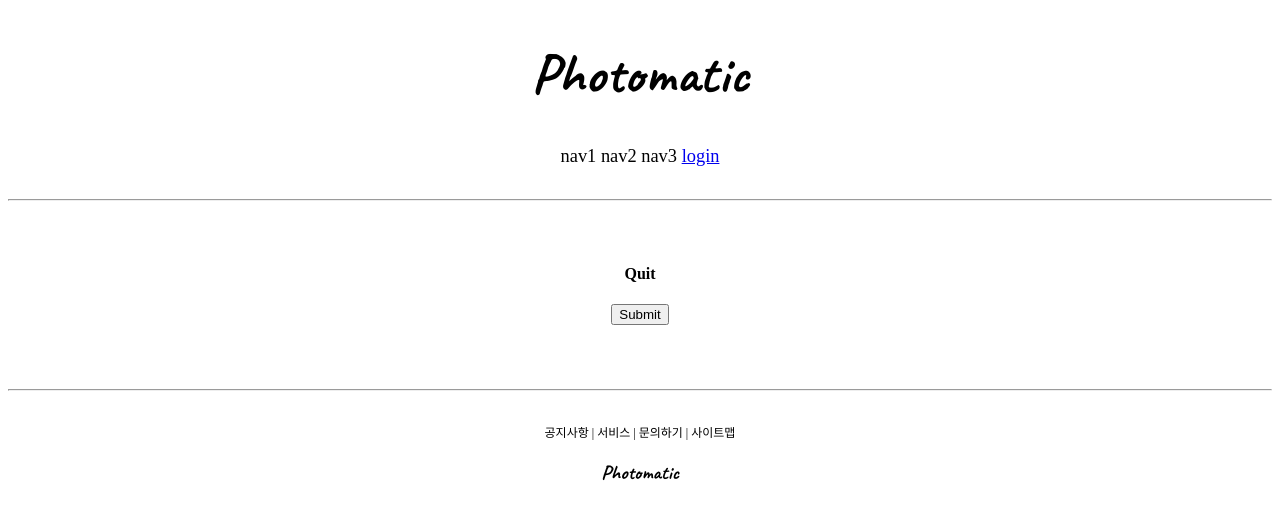
After one commit to minzyk/Django_1, a Django app: template accountapp/templates/accountapp/delete.html in a window 1280 px wide. The commit adds this page. Shown: the top 520 px of the page. Run offline with Django 3.2, Linux system fonts and the light colour scheme; the template is opened without the code that fills it, so the values that code supplies are empty; some web fonts are replaced.

Commit message:
210617 회원 Delete

```diff
--- /dev/null
+++ b/accountapp/templates/accountapp/delete.html
@@ -0,0 +1,17 @@
+<!-- 아이디 삭제 페이지 -->
+
+{% extends 'base.html' %}
+{% load static %}
+{% block content %}
+
+    <div style="text-align: center; max-width: 500px; margin: 4rem auto;">
+        <div class="mb-4">
+            <h4>Quit</h4>
+        </div>
+        <form action = "{% url 'accountapp:delete' pk=user.pk %}" method="post">
+            {% csrf_token %}    <!-- 내부에 post를 사용하려면 보안을 위하여 이걸 꼭 써줘야함!  -->
+            <input type="submit" class="btn btn-dark rounded-pill col-6 mt-4">
+        </form>
+    </div>
+
+{% endblock %}
--- a/accountapp/templates/accountapp/detail.html
+++ b/accountapp/templates/accountapp/detail.html
@@ -15,6 +15,11 @@
                     Change Info
                 </p>
             </a>
+            <a href="{% url 'accountapp:delete' pk=user.pk %}">
+                <p>
+                    Quit
+                </p>
+            </a>
             {% endif %}
         </div>
     </div>
--- a/accountapp/urls.py
+++ b/accountapp/urls.py
@@ -1,7 +1,7 @@
 from django.contrib.auth.views import LoginView, LogoutView
 from django.urls import path
 
-from accountapp.views import hello_world, AccountCreateView, AccountDetailView, AccountUpdateView
+from accountapp.views import hello_world, AccountCreateView, AccountDetailView, AccountUpdateView, AccountDeleteView
 
 app_name = "accountapp"
 
@@ -14,5 +14,6 @@ urlpatterns = [
     path('create/', AccountCreateView.as_view(), name='create'),    # as_view() 함수는 클래스의 인스턴스를 생성하고, 인스턴스의 dispatch() 메소드를 호출
     path('detail/<int:pk>', AccountDetailView.as_view(), name='detail'),        # pk(Primary Key)라는 이름의 integer를 받겠다는 뜻
     path('update/<int:pk>', AccountUpdateView.as_view(), name='update'),
+    path('delete/<int:pk>', AccountDeleteView.as_view(), name='delete'),
 
 ]
```
Also changed, not shown: accountapp/views.py (+8 -2 lines).
